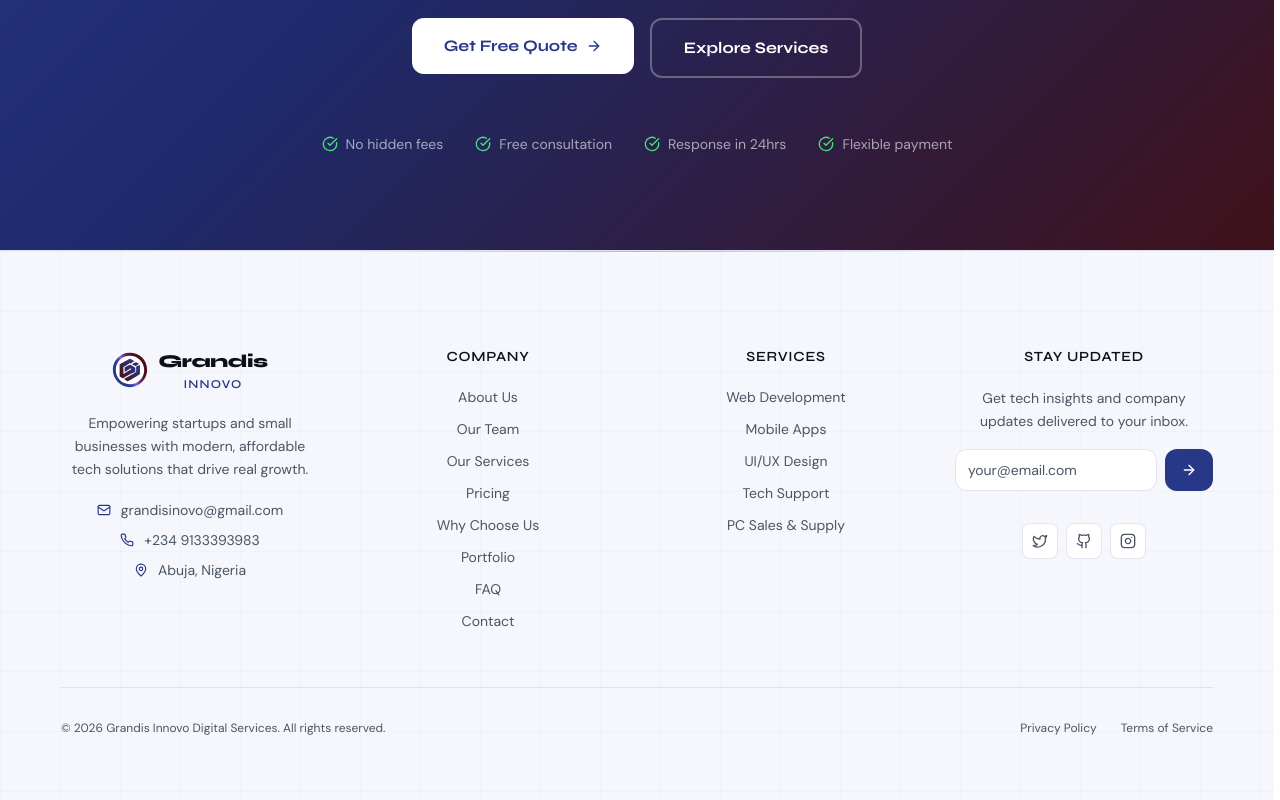
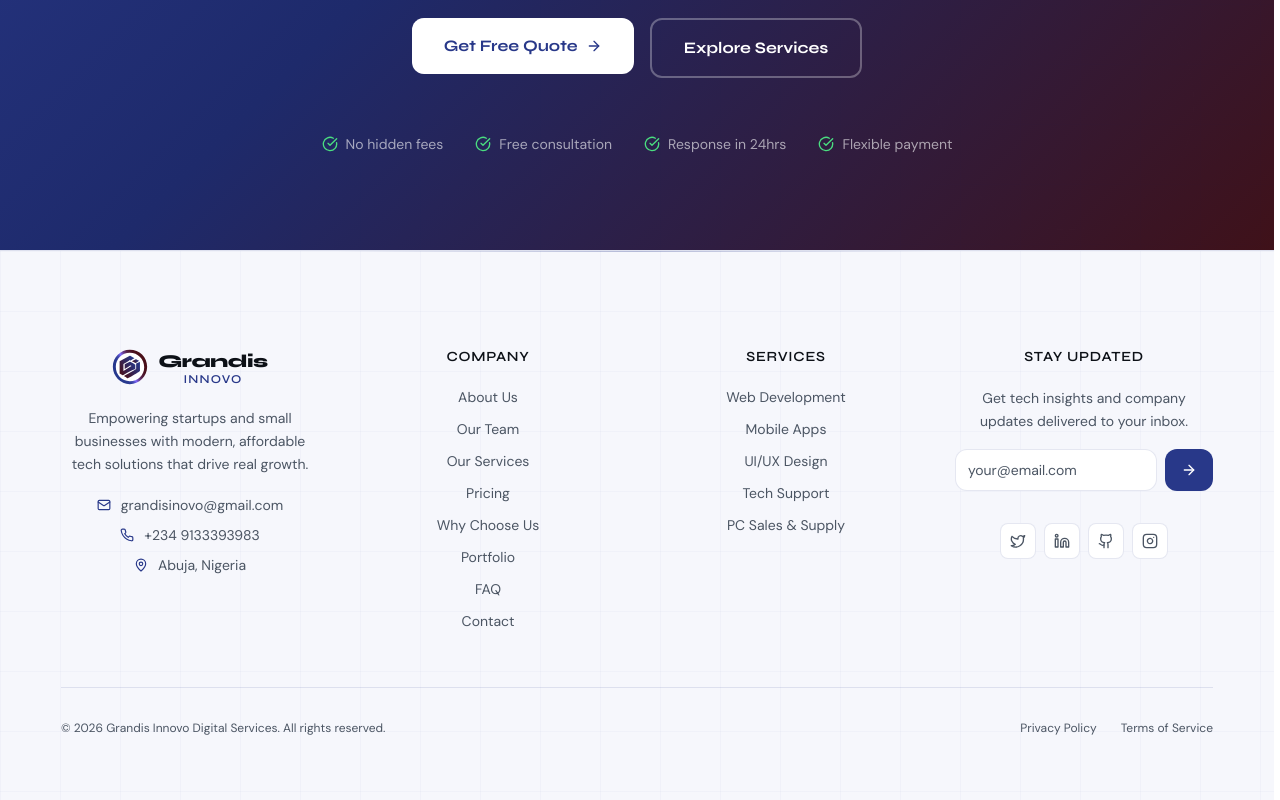
Before and after one commit to grandisinnovo-rgb/grandisinnovo, a Next.js app: page / in a window 1280 px wide. Shown: the part 5312-6112 px from the top of the page. Built offline with nearby package versions, Linux system fonts and the light colour scheme.

Commit message:
Update Footer.tsx

```diff
--- a/src/components/Footer.tsx
+++ b/src/components/Footer.tsx
@@ -36,8 +36,9 @@ const footerLinks = {
     { label: "PC Sales & Supply", href: "/services#sales" },
   ],
   social: [
-    { icon: Twitter, label: "Twitter", href: "https://x.com/GrandisInnovo" },
-    { icon: Github, label: "GitHub", href: "https://github.com/grandisinnovo-rgb/grandisinnovo" },
+    { icon: Twitter, label: "Twitter", href: "#" },
+    { icon: Linkedin, label: "LinkedIn", href: "#" },
+    { icon: Github, label: "GitHub", href: "#" },
     { icon: Instagram, label: "Instagram", href: "#" },
   ],
 };
@@ -82,7 +83,7 @@ export default function Footer() {
                 <span className="font-display font-extrabold text-lg text-[var(--text-primary)] tracking-tight block">
                   Grandis
                 </span>
-                <span className="font-display font-semibold text-xs text-brand-blue dark:text-[#4a6cf7] tracking-widest uppercase">
+                <span className="font-display font-semibold text-xs text-brand-blue dark:text-[#4a6cf7] tracking-widest uppercase -mt-1 block">
                   Innovo
                 </span>
               </div>
```
